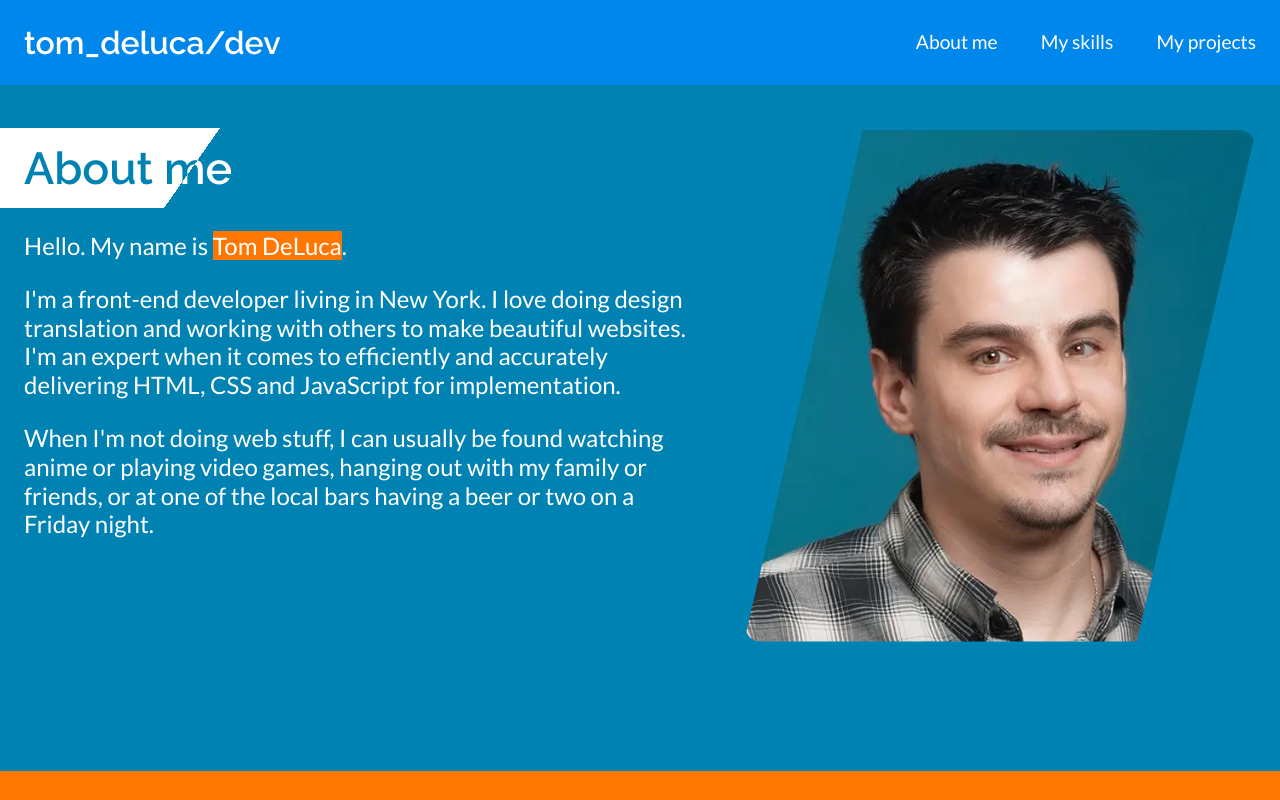
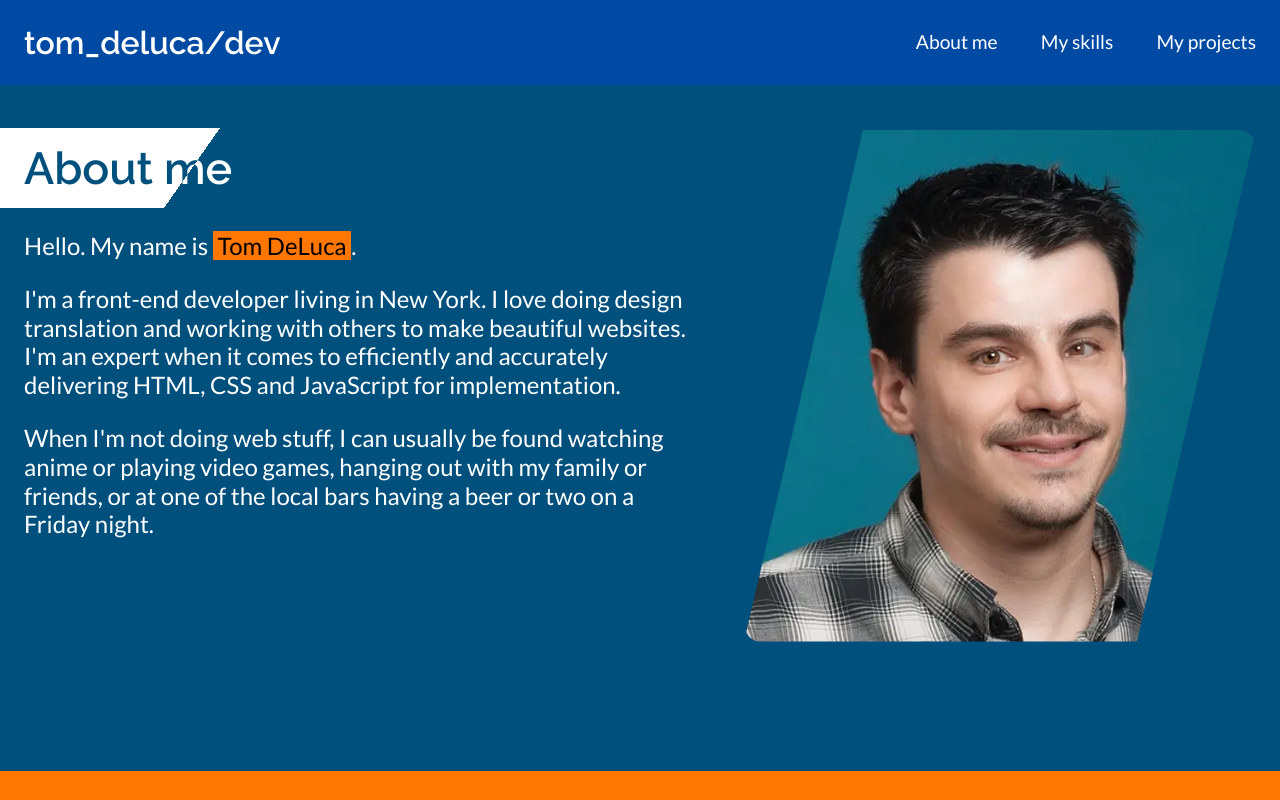
Before and after one commit to tomd0627/tom-deluca-dev, an Astro site: page / in a window 1280 px wide. Shown: the top 800 px of the page. Built offline with nearby package versions, Linux system fonts and the light colour scheme; Astro itself is replaced by a stand-in of ours; a web font is replaced by a local one.

Commit message:
- fixed color accessibility. - fixed menu toggle button role property.

```diff
--- a/src/components/Header.astro
+++ b/src/components/Header.astro
@@ -8,7 +8,7 @@
       <button
         class="header__menu-toggle"
         aria-label="Menu Toggle"
-        role="navigation"
+        role="button"
       >
         <span class="bar bar--top"></span>
         <span class="bar bar--mid"></span>
--- a/src/styles/base/_section.scss
+++ b/src/styles/base/_section.scss
@@ -23,7 +23,8 @@
 
   &__highlight {
     background: $c-orange;
-    color: $c-white;
+    color: $c-black;
+    padding: 0 0.3rem;
   }
 
   &__image {
--- a/src/styles/layout/_footer.scss
+++ b/src/styles/layout/_footer.scss
@@ -20,10 +20,7 @@
     margin: 0.2rem 0;
 
     a {
-      &:focus,
-      &:hover {
-        text-decoration: underline;
-      }
+      text-decoration: underline;
     }
 
     @include mq-up(medium) {
--- a/src/styles/settings/_variables.scss
+++ b/src/styles/settings/_variables.scss
@@ -13,14 +13,14 @@ $c-off-white: #efefef;
 $c-black: #000;
 $c-black-50: rgba($c-black, 0.5);
 $c-black-75: rgba($c-black, 0.75);
-$c-blue: #0088ff;
+$c-blue: #0048b2;
 $c-blue-75: rgba($c-blue, 0.75);
-$c-dark-blue: #0082b3;
+$c-dark-blue: #00507d;
 $c-light-blue: #bfeeff;
 $c-red: #ff0000;
-$c-yellow: #ffe135;
-$c-green: #50c878;
 $c-orange: #ff7700;
+$c-yellow: #ffd700;
+$c-green: #32cd32;
 
 // Fonts
 $ff-body: "Lato", sans-serif;
```
